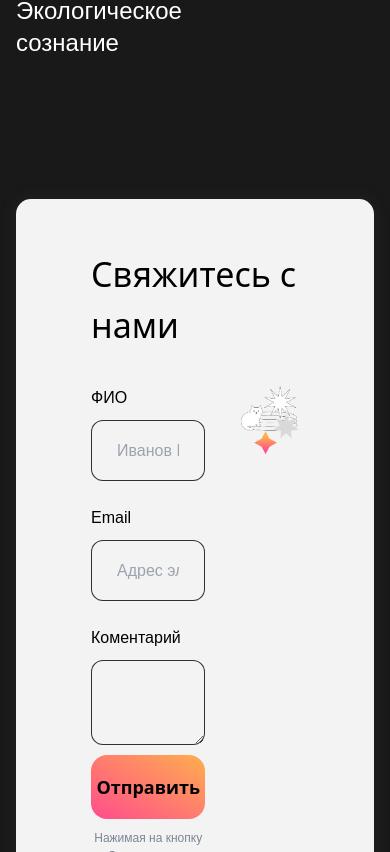
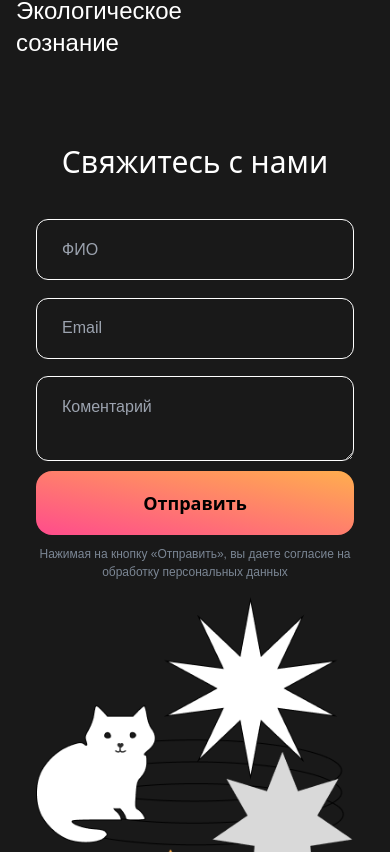
Before and after one commit to TailTalks/DevFront, a React (Create React App) app: page / in a window 390 px wide. Shown: the part 7552-8404 px from the top of the page. Built offline with nearby package versions, Linux system fonts and the light colour scheme.

Commit message:
feat(mobile feedback): made a mobile version of feedback

```diff
--- a/src/components/Main/Feedback/index.tsx
+++ b/src/components/Main/Feedback/index.tsx
@@ -1,4 +1,4 @@
-import React, { useState } from 'react'
+import React, { useState, useEffect } from 'react'
 import ButtonBread from '../../UI/ButtonBread'
 import feedbackPng from '../../../assets/png/feedback/feedback.png'
 import FormSubmitSuccess from '../../modals/FormSubmitSuccess'
@@ -9,6 +9,19 @@ export default function Feedback() {
   const [email, setEmail] = useState('')
   const [comment, setComment] = useState('')
   const [isModalOpen, setIsModalOpen] = useState(false)
+  const [isSmallScreen, setIsSmallScreen] = useState(window.innerWidth < 640)
+
+  useEffect(() => {
+    const handleResize = () => {
+      setIsSmallScreen(window.innerWidth < 640)
+    }
+
+    window.addEventListener('resize', handleResize)
+
+    return () => {
+      window.removeEventListener('resize', handleResize)
+    }
+  }, [])
 
   const handleUsernameChange = (event: React.ChangeEvent<HTMLInputElement>) => setUsername(event.target.value)
   const handleEmailChange = (event: React.ChangeEvent<HTMLInputElement>) => setEmail(event.target.value)
@@ -39,37 +52,40 @@ export default function Feedback() {
   }
 
   return (
-    <section className='feedback flex flex-col mx-auto bg-white dark:bg-[#F3F3F3] shadow-[0_0_20px_rgba(114,114,114,0.1)] rounded-[15px] max-w-[1040px] w-full p-[50px_75px] mt-[140px]'>
-      <h3 className='font-sans font-medium text-[34px]  '>Свяжитесь с нами</h3>
-      <div className='flex justify-between w-full gap-[2.25rem] mt-[2.188rem]'>
-        <div className='flex flex-col w-[55%]'>
+    <section className='feedback flex flex-col mx-auto bg-white dark:bg-transparent sm:dark:bg-[#F3F3F3] sm:shadow-[0_0_20px_rgba(114,114,114,0.1)] rounded-[15px] max-w-[1040px] w-full p-[10px_20px] sm:p-[50px_75px] mt-[70px] sm:mt-[140px]'>
+      <h3 className='font-sans dark:text-white sm:dark:text-black-80 sm:text-black-80 font-medium text-[30px] sm:text-[34px] sm:text-left text-center'>
+        Свяжитесь с нами
+      </h3>
+      <div className='flex flex-col md:flex-row justify-between w-full gap-[1rem] md:gap-[2.25rem] mt-[1.094rem] sm:mt-[2.188rem]'>
+        <div className='flex flex-col md:w-[55%]'>
           <form className='flex flex-col' onSubmit={handleSubmit}>
-            <label htmlFor='name' className='font-Rubic'>ФИО</label>
+            <label htmlFor='name' className='font-Rubic hidden sm:block'>ФИО</label>
             <input
               type='text'
               id='name'
               name='name'
-              placeholder='Иванов Иван Иванович'
-              className='border border-black-80 px-[1.563rem] py-[1.094rem] rounded-xl mt-[0.625rem] dark:bg-[#F3F3F3]'
+              placeholder={isSmallScreen ? 'ФИО' : 'Иванов Иван Иванович'}
+              className='border dark:border-white sm:dark:border-black-80 border-black-80 px-[1.563rem] py-[1.094rem] rounded-xl mt-[1.094rem] sm:mt-[0.625rem] dark:bg-transparent sm:dark:bg-[#F3F3F3] dark:text-white  sm:dark:text-black-80'
               value={username}
               onChange={handleUsernameChange}
             />
-            <label htmlFor='email' className='mt-[1.563rem] font-Rubic'>Email</label>
+            <label htmlFor='email' className='mt-[1.563rem] font-Rubic hidden sm:block'>Email</label>
             <input
               id='email'
               name='email'
               type='email'
               autoComplete='email'
-              placeholder='Адрес эл почты'
-              className='border border-black-80 px-[1.563rem] py-[1.094rem] rounded-xl mt-[0.625rem] dark:bg-[#F3F3F3]'
+              placeholder={isSmallScreen ? 'Email' : 'Адрес эл почть'}
+              className='border dark:border-white sm:dark:border-black-80 border-black-80 px-[1.563rem] py-[1.094rem] rounded-xl mt-[1.094rem] sm:mt-[0.625rem] dark:bg-transparent sm:dark:bg-[#F3F3F3] dark:text-white  sm:dark:text-black-80'
               value={email}
               onChange={handleEmailChange} />
-            <label htmlFor='comment' className='mt-[1.563rem] font-Rubic'>Коментарий</label>
+            <label htmlFor='comment' className='mt-[1.563rem] font-Rubic hidden sm:block'>Коментарий</label>
             <textarea
               id='comment'
               name='comment'
               rows={2}
-              className='border border-black-80 px-[1.563rem] py-[1.094rem] rounded-xl mt-[0.625rem] dark:bg-[#F3F3F3]'
+              placeholder={isSmallScreen ? 'Коментарий' : ''}
+              className='border dark:border-white sm:dark:border-black-80 border-black-80 px-[1.563rem] py-[1.094rem] rounded-xl mt-[1.094rem] sm:mt-[0.625rem] dark:bg-transparent sm:dark:bg-[#F3F3F3] dark:text-white  sm:dark:text-black-80'
               value={comment}
               onChange={handleCommentChange}
             />
@@ -82,7 +98,7 @@ export default function Feedback() {
           <p className='mt-[0.625rem] text-center text-[12px] font-Rubic text-[#7B8694]'>Нажимая на кнопку «Отправить», вы даете согласие на обработку персональных данных</p>
         </div>
 
-        <div className='w-[45%]'>
+        <div className='md:w-[45%]'>
           <img src={feedbackPng} alt="feedback cat" /> {/* TODO change to svg */}
         </div>
       </div>
--- a/src/components/modals/FormSubmitSuccess.tsx
+++ b/src/components/modals/FormSubmitSuccess.tsx
@@ -19,12 +19,12 @@ export default function FormSubmitSuccess({ isOpen, closeModal }: FormSubmitSucc
       shouldCloseOnOverlayClick={true}
     >
       <div className="w-full h-full flex justify-center items-center" onClick={closeModal}>
-        <div className="bg-transparent flex flex-col items-center" >
+        <div className=" bg-white rounded-[15px] px-6 py-4 sm:bg-transparent flex flex-col items-center" >
           <div className="relative w-24 h-24 flex justify-center items-center">
             <img src={Circle} alt="Circle" className="absolute" /> {/* Есть небольше несоответствии с макетом */}
             <img src={Check} alt="Check" className="w-12 h-12" />
           </div>
-          <p className="mb-4 mt-4 text-center text-[1.25rem] text-[#F3F3F3]">Форма успешно отправлена!</p>
+          <p className="mb-4 mt-4 text-center text-[1.25rem] text-black-80 sm:text-[#F3F3F3]">Форма успешно отправлена!</p>
         </div>
       </div>
     </Modal>
```
